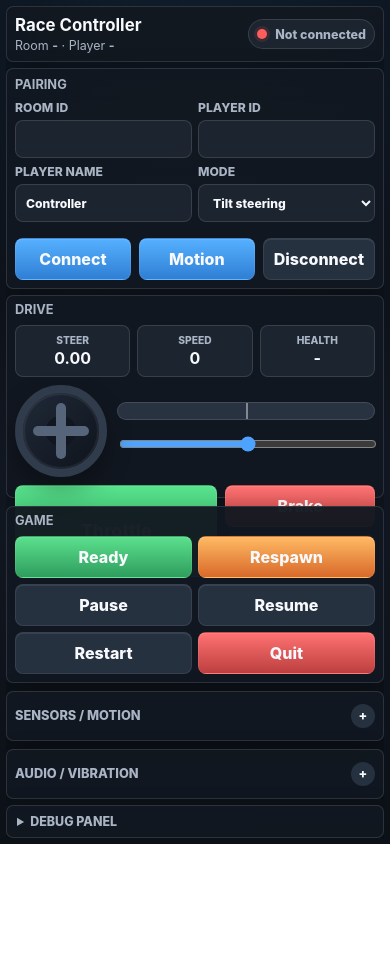
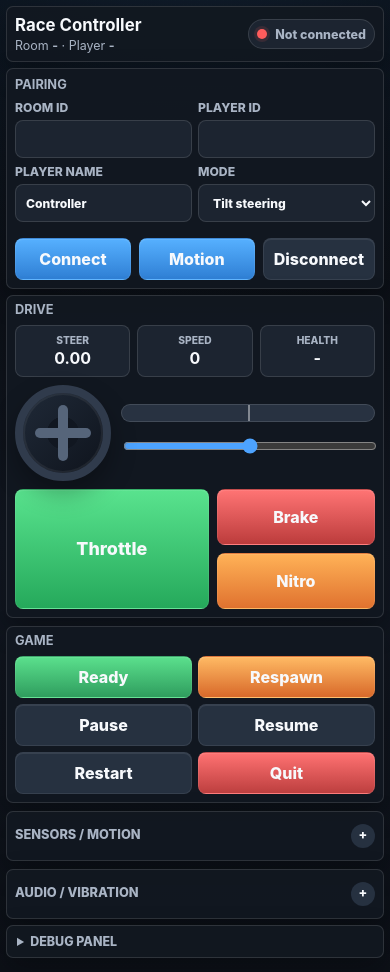
Before and after one commit to youssefghalleb/car-game-, a website: page frontend/public/controller.html in a window 390 px wide. Before the commit the page ends 844 px from the top, so only its background shows below. Drawn offline with Linux system fonts and the light colour scheme.

Commit message:
Fix controller panel overlap on mobile

```diff
--- a/frontend/public/controller.html
+++ b/frontend/public/controller.html
@@ -521,7 +521,9 @@
     }
 
     .drive-panel {
-      grid-template-rows: auto auto minmax(0, auto) minmax(0, 1fr);
+      grid-template-rows: auto auto auto auto;
+      align-content: start;
+      overflow: visible;
     }
 
     .drive-panel h2,
@@ -807,6 +809,105 @@
       }
     }
 
+    @media (max-width: 700px) {
+      html,
+      body {
+        height: auto;
+        min-height: 100%;
+        overflow-x: hidden;
+        overflow-y: auto;
+      }
+
+      body {
+        min-height: 100dvh;
+        padding:
+          max(6px, env(safe-area-inset-top))
+          6px
+          max(14px, env(safe-area-inset-bottom))
+          6px;
+        overscroll-behavior-y: auto;
+        -webkit-overflow-scrolling: touch;
+      }
+
+      body.controller-locked {
+        overflow-y: auto;
+      }
+
+      .shell {
+        height: auto;
+        min-height: auto;
+        grid-template-rows: auto auto auto auto;
+        align-content: start;
+        overflow: visible;
+      }
+
+      body.is-paired .shell {
+        grid-template-rows: auto auto auto auto;
+      }
+
+      .main-grid,
+      body.is-paired .main-grid {
+        min-height: 0;
+        overflow: visible;
+        grid-template-columns: 1fr;
+        grid-template-rows: auto auto auto auto;
+        grid-auto-rows: auto;
+        align-items: start;
+      }
+
+      .panel,
+      details.debug-panel {
+        min-height: auto;
+        overflow: visible;
+      }
+
+      .drive-panel,
+      body.is-paired .drive-panel {
+        grid-template-rows: auto auto auto auto;
+        gap: 8px;
+        overflow: visible;
+      }
+
+      .commands-panel,
+      .settings-panel,
+      .audio-panel {
+        align-self: start;
+      }
+
+      .steering-box,
+      body.is-paired .steering-box {
+        grid-template-columns: minmax(80px, 96px) minmax(0, 1fr);
+        gap: 10px;
+      }
+
+      .wheel,
+      body.is-paired .wheel {
+        width: 96px;
+      }
+
+      .pedals,
+      body.is-paired .pedals {
+        grid-template-columns: minmax(0, 1.1fr) minmax(0, 0.9fr);
+        gap: 8px;
+      }
+
+      .throttle,
+      body.is-paired .throttle {
+        min-height: 118px;
+      }
+
+      .brake,
+      .nitro,
+      body.is-paired .brake,
+      body.is-paired .nitro {
+        min-height: 56px;
+      }
+
+      details.panel[open] {
+        gap: 10px;
+      }
+    }
+
   </style>
 </head>
 <body class="is-disconnected">
```
